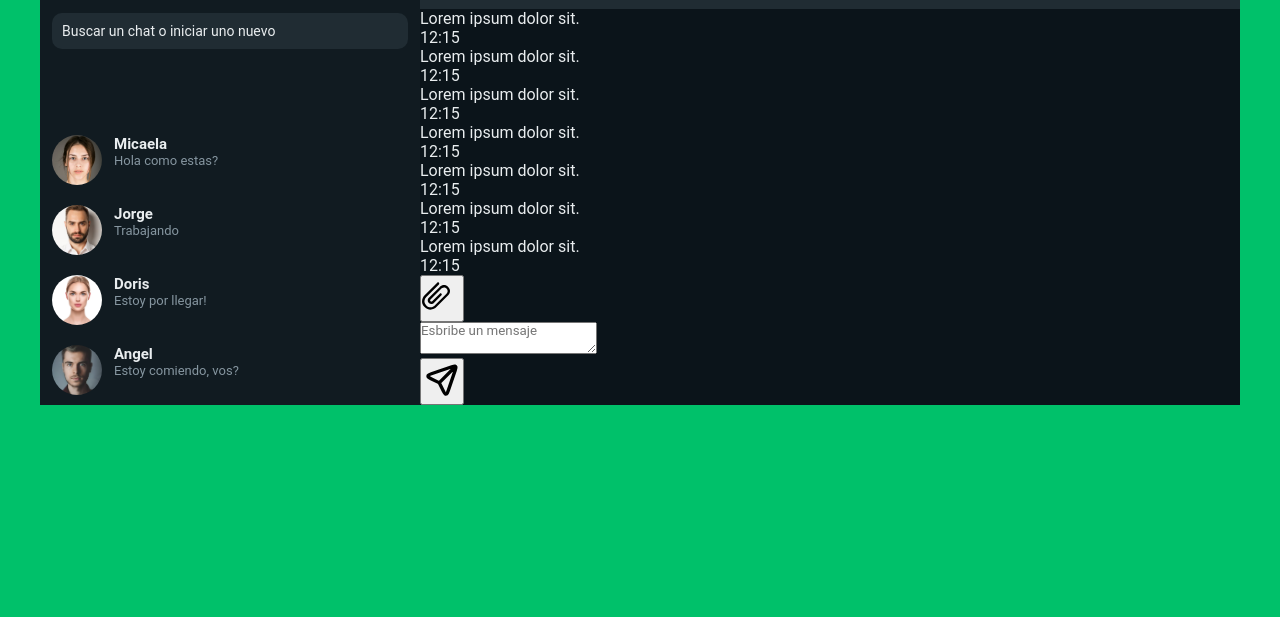
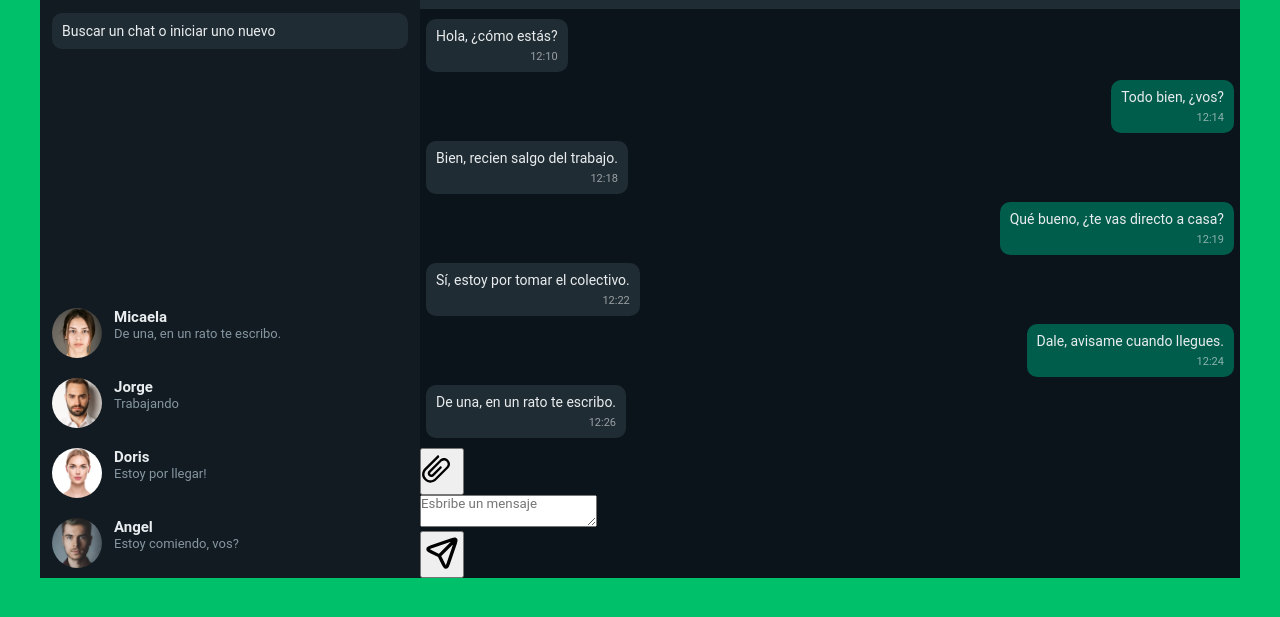
Before and after one commit to jesusmoramartinez/clon-whatsapp, a plain HTML site: page index.html in a window 1280 px wide. Shown: the part 105-722 px from the top of the page. Drawn offline with Linux system fonts and the light colour scheme.

Commit message:
add: mensajes del chat

```diff
--- a/index.html
+++ b/index.html
@@ -38,7 +38,7 @@
                             <img src="./assets/images/profile-photo4.png" alt="imagen de perfil" class="imagen-perfil">
                             <div>
                                 <h3>Micaela</h3>
-                                <p>Hola como estas?</p>
+                                <p>De una, en un rato te escribo.</p>
                             </div>
                         </li>
                         <li class="user-chat">
@@ -84,34 +84,34 @@
                     </button>
                 </nav>
             </header>
-            <section>
-                <div>
-                    <p>Lorem ipsum dolor sit.</p>
-                    <p>12:15</p>
+            <section class="chat-mensajes">
+                <div class="mensaje recibido">
+                    <p>Hola, ¿cómo estás?</p>
+                    <span class="msg-hora">12:10</span>
                 </div>
-                <div>
-                    <p>Lorem ipsum dolor sit.</p>
-                    <p>12:15</p>
+                <div class="mensaje enviado">
+                    <p>Todo bien, ¿vos?</p>
+                    <span class="msg-hora">12:14</span>
                 </div>
-                <div>
-                    <p>Lorem ipsum dolor sit.</p>
-                    <p>12:15</p>
+                <div class="mensaje recibido">
+                    <p>Bien, recien salgo del trabajo.</p>
+                    <span class="msg-hora">12:18</span>
                 </div>
-                <div>
-                    <p>Lorem ipsum dolor sit.</p>
-                    <p>12:15</p>
+                <div class="mensaje enviado">
+                    <p>Qué bueno, ¿te vas directo a casa?</p>
+                    <span class="msg-hora">12:19</span>
                 </div>
-                <div>
-                    <p>Lorem ipsum dolor sit.</p>
-                    <p>12:15</p>
+                <div class="mensaje recibido">
+                    <p>Sí, estoy por tomar el colectivo.</p>
+                    <span class="msg-hora">12:22</span>
                 </div>
-                <div>
-                    <p>Lorem ipsum dolor sit.</p>
-                    <p>12:15</p>
+                <div class="mensaje enviado">
+                    <p>Dale, avisame cuando llegues.</p>
+                    <span class="msg-hora">12:24</span>
                 </div>
-                <div>
-                    <p>Lorem ipsum dolor sit.</p>
-                    <p>12:15</p>
+                <div class="mensaje recibido">
+                    <p>De una, en un rato te escribo.</p>
+                    <span class="msg-hora">12:26</span>
                 </div>
             </section>
             <footer>
--- a/style.css
+++ b/style.css
@@ -156,3 +156,38 @@ body {
     padding: 12px;
     background-color: var(--bg-header);
 }
+
+.chat-mensajes {
+    display: flex;
+    flex-direction: column;
+    gap: 8px;
+    padding: 10px 6px;
+}
+
+.mensaje {
+    background-color: #02c39a;
+    max-width: 65%;
+    padding: 8px 10px;
+    border-radius: 10px;
+    font-size: 14px;
+    line-height: 1.4;
+
+}
+
+.mensaje.recibido {
+    align-self: flex-start;
+    background-color: var(--msg-received);
+}
+
+.mensaje.enviado {
+    align-self: flex-end;
+    background-color: var(--msg-sent);
+}
+
+.msg-hora {
+    display: block;
+    font-size: 11px;
+    opacity: 0.6;
+    text-align: right;
+    margin-top: 2px;
+}
```
